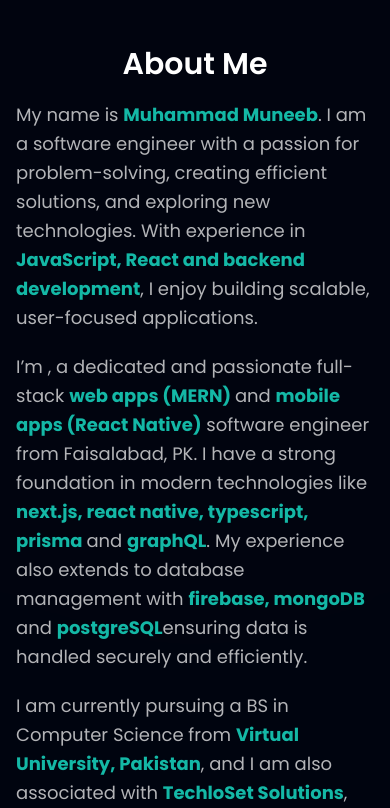
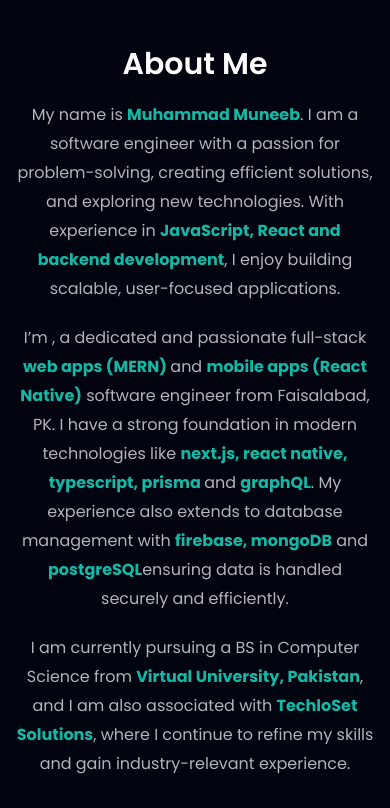
Before and after one commit to muhammadmuneeb1800/MuhammadMuneeb, a React (Vite) app: page / in a window 390 px wide. Shown: the part 1285-2093 px from the top of the page. Built offline with nearby package versions, Linux system fonts and the light colour scheme.

Commit message:
change text formating in mobile screen size

```diff
--- a/src/components/Hero.jsx
+++ b/src/components/Hero.jsx
@@ -132,7 +132,7 @@ const Hero = () => {
           <h1 className="font-poppins font-semibold text-white text-3xl sm:text-4xl lg:text-5xl leading-tight sm:leading-[60px] lg:leading-[70px] text-center sm:text-left">
             About Me
           </h1>
-          <p className="text-dimWhite font-poppins text-[18px] font-light mt-4 max-w-full md:max-w-[75%] leading-[29px]">
+          <p className="text-dimWhite text-center sm:text-start font-poppins text-[16px] sm:text-[18px] font-light mt-4 max-w-full md:max-w-[75%] leading-[29px]">
             My name is{" "}
             <span className="text-teal-500 font-bold">Muhammad Muneeb</span>. I
             am a software engineer with a passion for problem-solving, creating
@@ -143,7 +143,7 @@ const Hero = () => {
             </span>
             , I enjoy building scalable, user-focused applications.
           </p>
-          <p className="text-dimWhite font-poppins text-[18px] font-light mt-5 max-w-full md:max-w-[75%] leading-[29px]">
+          <p className="text-dimWhite text-center sm:text-start font-poppins text-[16px] sm:text-[18px] font-light mt-5 max-w-full md:max-w-[75%] leading-[29px]">
             I&rsquo;m , a dedicated and passionate full-stack{" "}
             <span className="text-teal-500 font-bold">web apps (MERN) </span>{" "}
             and{" "}
@@ -161,7 +161,7 @@ const Hero = () => {
             and <span className="text-teal-500 font-bold">postgreSQL</span>
             ensuring data is handled securely and efficiently.
           </p>
-          <p className="text-dimWhite font-poppins text-[18px] font-light mt-5 max-w-full md:max-w-[75%] leading-[29px]">
+          <p className="text-dimWhite text-center sm:text-start font-poppins text-[16px] sm:text-[18px] font-light mt-5 max-w-full md:max-w-[75%] leading-[29px]">
             I am currently pursuing a BS in Computer Science from{" "}
             <span className="text-teal-500 font-bold">
               Virtual University, Pakistan
```
